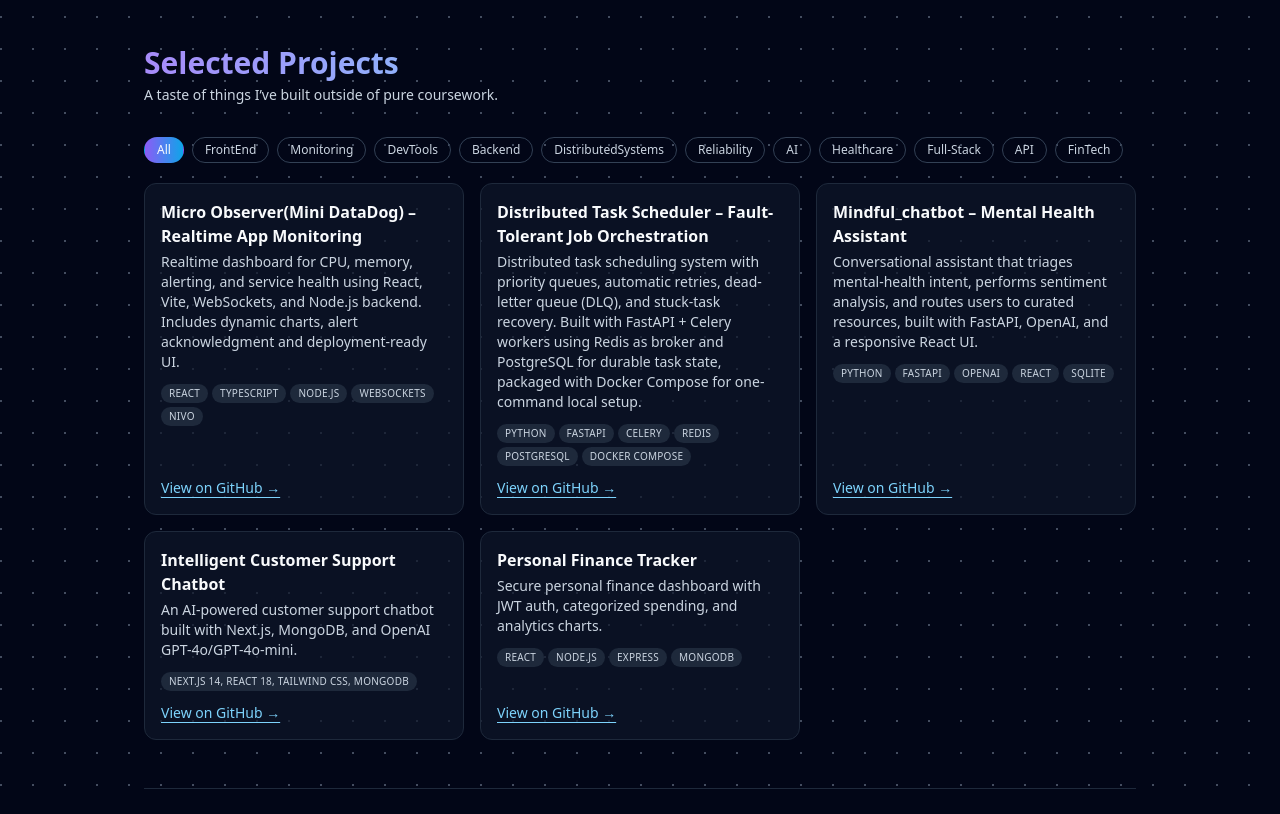
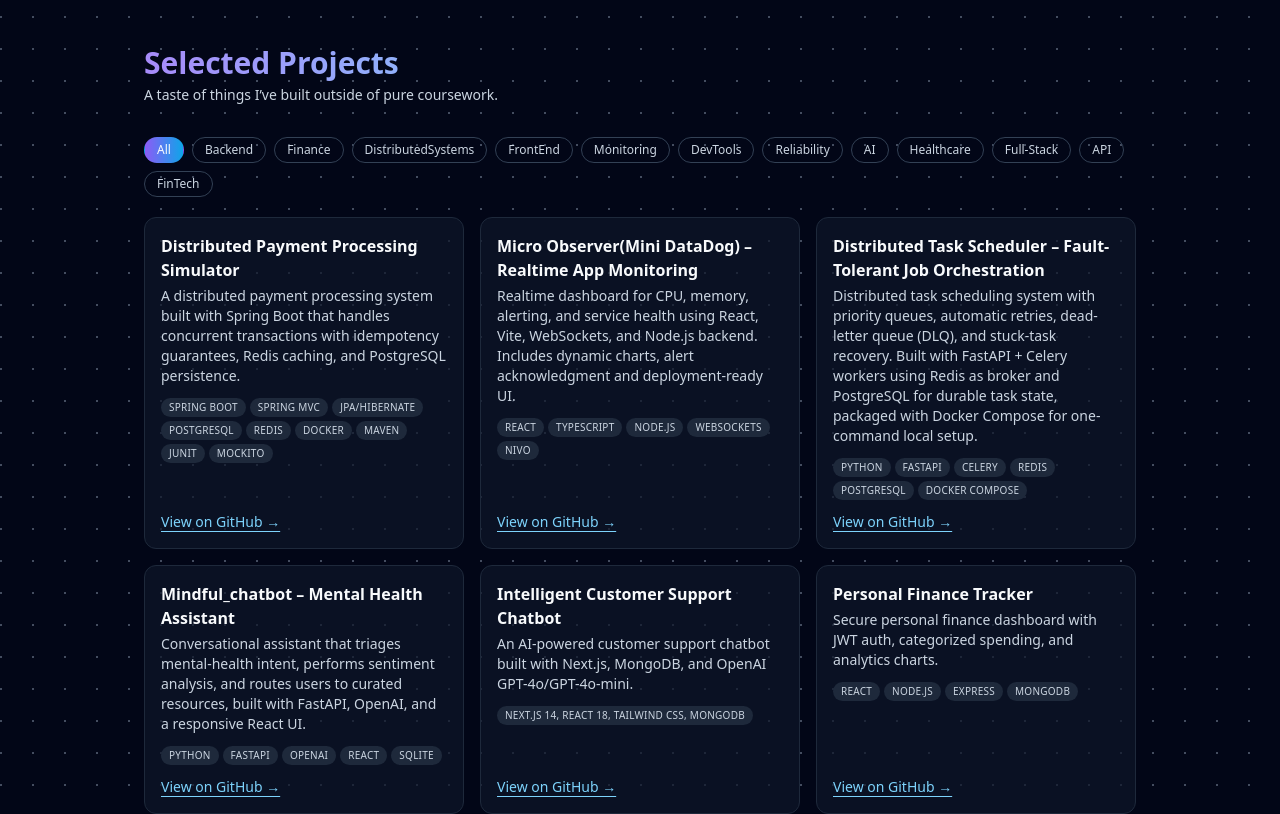
Before and after one commit to ShreyaMP1999/my-portfolio, a React (Vite) app: page / in a window 1280 px wide. Shown: the part 1360-2174 px from the top of the page. Built offline with nearby package versions, Linux system fonts and the light colour scheme.

Commit message:
new Java project added

```diff
--- a/src/data/profile.ts
+++ b/src/data/profile.ts
@@ -82,6 +82,14 @@ export type ExperienceItem = {
     ] as ExperienceItem[],
 
     projects: [
+      {
+        name: "Distributed Payment Processing Simulator",
+        description:
+          "A distributed payment processing system built with Spring Boot that handles concurrent transactions with idempotency guarantees, Redis caching, and PostgreSQL persistence.",
+        techStack: ["Spring Boot", "Spring MVC", "JPA/Hibernate", "PostgreSQL", "Redis", "Docker", "Maven", "JUnit", "Mockito"],
+        link: "https://github.com/ShreyaMP1999/distributed-payment-sim",
+        highlightTags: ["Backend", "Finance", "DistributedSystems"],
+      },
       {
         name: "Micro Observer(Mini DataDog) – Realtime App Monitoring",
         description:
```
